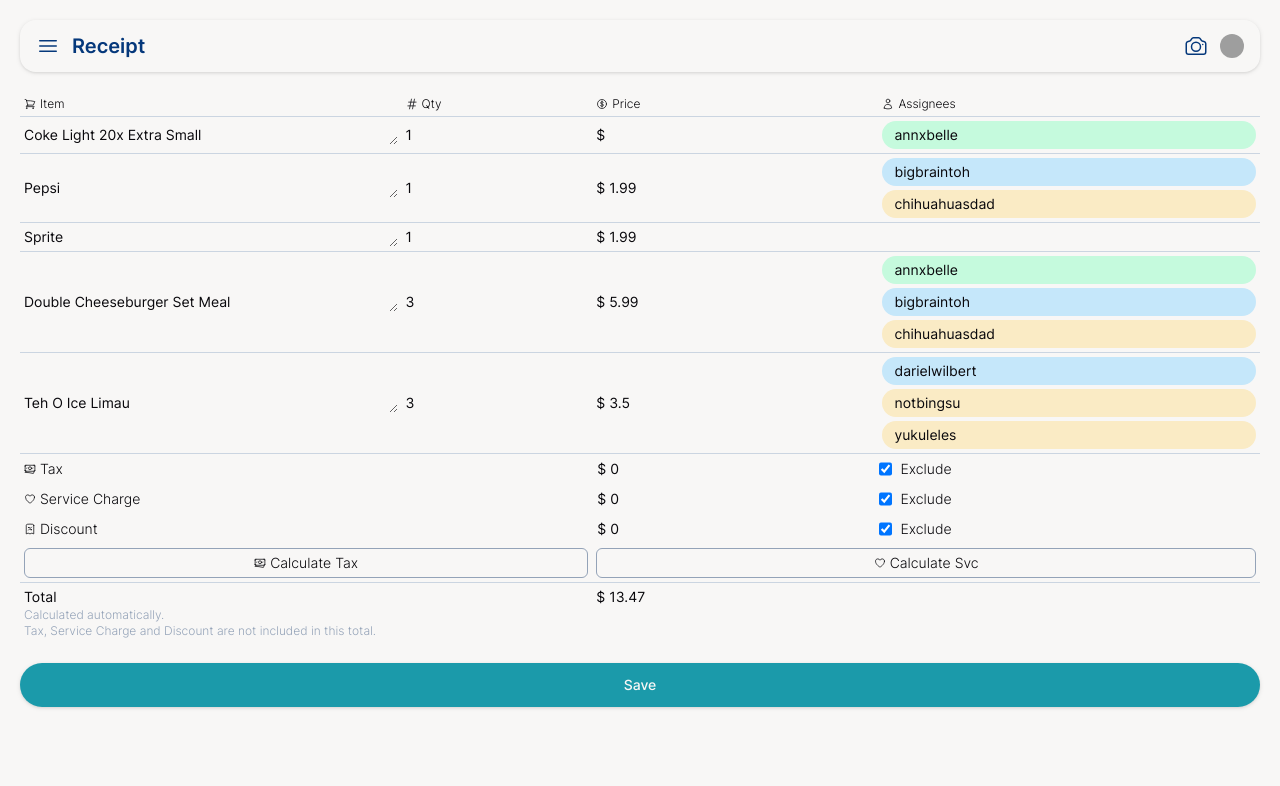
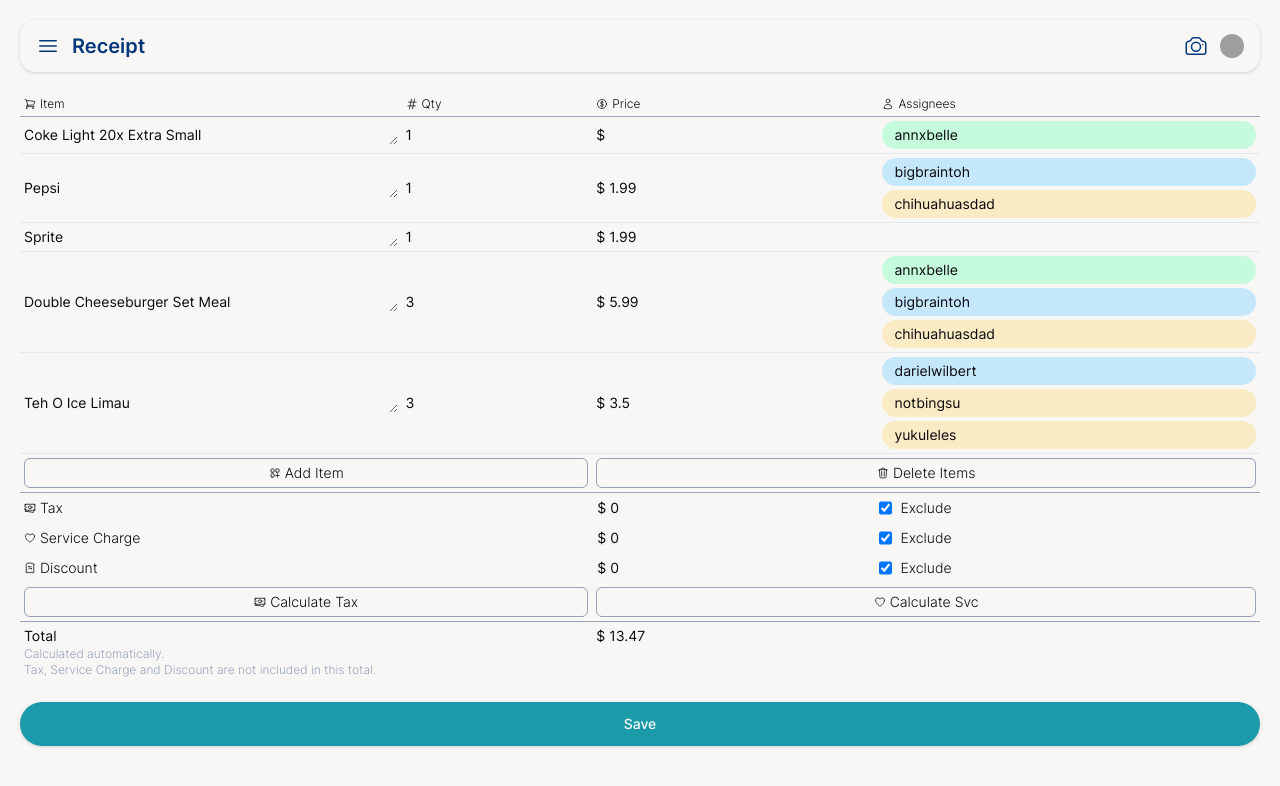
Before and after one commit to jamz903/fareshare, a React (Create React App) app in the folder frontend/: page /receipt_data in a window 1280 px wide. Shown: the top 786 px of the page. Built offline with nearby package versions, Linux system fonts and the light colour scheme; grey boxes are pictures that could not be loaded.

Commit message:
add item and delete item in receipt_data screen

```diff
--- a/frontend/src/features/home/Home.js
+++ b/frontend/src/features/home/Home.js
@@ -1,6 +1,5 @@
 import { useSelector } from 'react-redux';
 import RequireAuth from '../../components/RequireAuth';
-import NavBar from '../../components/NavBar';
 import NavBarLayout from '../../layouts/NavBarLayout';
 
 function Home() {
--- a/frontend/src/features/ocr/ReceiptData.js
+++ b/frontend/src/features/ocr/ReceiptData.js
@@ -1,5 +1,5 @@
 import NavBarLayout from "../../layouts/NavBarLayout";
-import { ShoppingCartIcon, CurrencyDollarIcon, HashtagIcon, UserIcon, XMarkIcon, PlusIcon, HeartIcon, BanknotesIcon, ReceiptPercentIcon } from "@heroicons/react/24/outline";
+import { ShoppingCartIcon, CurrencyDollarIcon, HashtagIcon, UserIcon, XMarkIcon, PlusIcon, HeartIcon, BanknotesIcon, ReceiptPercentIcon, TrashIcon, SquaresPlusIcon } from "@heroicons/react/24/outline";
 import TextareaAutoSize from "react-textarea-autosize";
 import { useState, useRef } from "react";
 import { PAYMENTMETHOD } from "./ReceiptJsonParser";
@@ -64,6 +64,16 @@ function AssigneeBubble({ friendIndex, onClick = () => { }, icon = null }) {
                 </div> : null
             }
         </div>
+    )
+}
+
+function TableButton({ className = '', onClick = () => { }, children }) {
+    return (
+        <button
+            onClick={onClick}
+            className={"border border-slate-400 rounded-md w-full font-light p-1 flex flex-row items-center gap-1 place-content-center " + className}>
+            {children}
+        </button>
     )
 }
 
@@ -189,11 +199,28 @@ export default function ReceiptData() {
         }
 
         return (
-            <tr className="border-y border-slate-300">
+            <tr className="border-y border-slate-200">
+                {
+                    deletionMode ?
+                        <td className="p-1">
+                            <input
+                                type="checkbox"
+                                className="w-full h-full"
+                                defaultChecked={selectedRows.includes(dataRowIndex)}
+                                onChange={e => {
+                                    if (e.target.checked) {
+                                        setSelectedRows([...selectedRows, dataRowIndex]);
+                                    } else {
+                                        setSelectedRows(selectedRows.filter(i => i !== dataRowIndex));
+                                    }
+                                }} />
+                        </td> : null
+                }
                 <td className="p-1">
                     <TextareaAutoSize
                         key={`textarea-${dataRowIndex}`}
                         defaultValue={m_name}
+                        placeholder="Enter item name"
                         onChange={e => setName(e.target.value)}
                         onBlur={e => changeItemName(e.target.value, dataRowIndex)}
                         className="w-full bg-seasalt align-top" />
@@ -361,6 +388,38 @@ export default function ReceiptData() {
         }
     }
 
+    // add row
+    const addRow = () => {
+        const new_items = [...items];
+        new_items.push({
+            name: "",
+            price: 0.00,
+            quantity: 0,
+            assigneesIndexes: []
+        });
+        setItems(new_items);
+    };
+    // deletion mode
+    const [deletionMode, setDeletionMode] = useState(false);
+    const [selectedRows, setSelectedRows] = useState([]);
+    const openDeletionMode = () => {
+        setDeletionMode(true);
+        setSelectedRows([]);
+    };
+    const closeDeletionMode = () => {
+        setDeletionMode(false);
+        setSelectedRows([]);
+    };
+    // delete rows
+    const deleteRows = (indexes) => {
+        let new_items = [...items];
+        new_items = new_items.filter((item, index) => {
+            return !indexes.includes(index);
+        });
+        setItems(new_items);
+        closeDeletionMode();
+    };
+
     return (
         <NavBarLayout navBarText="Receipt" className="text-sm">
             {
@@ -370,7 +429,13 @@ export default function ReceiptData() {
             <div className="w-full px-5 flex flex-col gap-5">
                 <table className="w-full table-fixed border-collapse">
                     <thead>
-                        <tr className="border-b border-slate-300 text-xs">
+                        <tr className="border-b border-slate-400 text-xs">
+                            {
+                                deletionMode ?
+                                    <th className="w-1/12 text-center p-1">
+                                    </th>
+                                    : null
+                            }
                             <th className="w-4/12 text-start font-light p-1 overflow-clip">
                                 <div className="flex flex-row items-center">
                                     <ShoppingCartIcon className="h-3 w-3 mr-1" />
@@ -406,10 +471,77 @@ export default function ReceiptData() {
                         </tr>
                     </thead>
                     <tbody>
+                        {/** Receipt Items */}
                         {items.map((item, index) => {
-                            return <ReceiptDataRow key={`receipt-data-row-${index}`} name={item.name} price={item.price} quantity={item.qty} assigneesIndexes={item.assigneesIndexes} dataRowIndex={index} />;
+                            return <ReceiptDataRow
+                                key={`receipt-data-row-${index}`}
+                                name={item.name}
+                                price={item.price}
+                                quantity={item.qty}
+                                assigneesIndexes={item.assigneesIndexes}
+                                dataRowIndex={index} />;
                         })}
+                        <tr className="border-b border-slate-400">
+                            {
+                                deletionMode ?
+                                    <td className="p-1">
+                                    </td>
+                                    : null
+                            }
+                            {
+                                deletionMode ?
+                                    <td className="p-1" colSpan={2}>
+                                        <TableButton onClick={closeDeletionMode}>
+                                            <div className="w-3 h-3">
+                                                <XMarkIcon className="w-3 h-3" />
+                                            </div>
+                                            <div>
+                                                Cancel
+                                            </div>
+                                        </TableButton>
+                                    </td> :
+                                    <td className="p-1" colSpan={2}>
+                                        <TableButton onClick={addRow}>
+                                            <div className="w-3 h-3">
+                                                <SquaresPlusIcon className="w-3 h-3" />
+                                            </div>
+                                            <div>
+                                                Add Item
+                                            </div>
+                                        </TableButton>
+                                    </td>
+                            }
+                            {
+                                deletionMode ?
+                                    <td className="p-1" colSpan={2}>
+                                        <TableButton onClick={() => deleteRows(selectedRows)}>
+                                            <div className="w-3 h-3">
+                                                <TrashIcon className="w-3 h-3" />
+                                            </div>
+                                            <div>
+                                                Confirm
+                                            </div>
+                                        </TableButton>
+                                    </td> :
+                                    <td className="p-1" colSpan={2}>
+                                        <TableButton onClick={openDeletionMode}>
+                                            <div className="w-3 h-3">
+                                                <TrashIcon className="w-3 h-3" />
+                                            </div>
+                                            <div>
+                                                Delete Items
+                                            </div>
+                                        </TableButton>
+                                    </td>
+                            }
+                        </tr>
                         <tr>
+                            {
+                                deletionMode ?
+                                    <td className="p-1">
+                                    </td>
+                                    : null
+                            }
                             <td className="p-1" colSpan={2}>
                                 <div className="flex flex-row gap-1 items-center font-light">
                                     <BanknotesIcon className="h-3 w-3" />
@@ -448,6 +580,12 @@ export default function ReceiptData() {
                             </td>
                         </tr>
                         <tr>
+                            {
+                                deletionMode ?
+                                    <td className="p-1">
+                                    </td>
+                                    : null
+                            }
                             <td className="p-1" colSpan={2}>
                                 <div className="flex flex-row gap-1 items-center font-light">
                                     <div className="w-3">
@@ -488,6 +626,12 @@ export default function ReceiptData() {
                             </td>
                         </tr>
                         <tr>
+                            {
+                                deletionMode ?
+                                    <td className="p-1">
+                                    </td>
+                                    : null
+                            }
                             <td className="p-1" colSpan={2}>
                                 <div className="flex flex-row gap-1 items-center font-light">
                                     <ReceiptPercentIcon className="h-3 w-3" />
@@ -525,36 +669,40 @@ export default function ReceiptData() {
                             </td>
                         </tr>
                         <tr>
+                            {
+                                deletionMode ?
+                                    <td className="p-1">
+                                    </td>
+                                    : null
+                            }
                             <td className="p-1" colSpan={2}>
-                                <button
-                                    onClick={updateTax}
-                                    className="border border-slate-400 rounded-md w-full font-light p-1">
-                                    <div className="flex flex-row items-center gap-1 place-content-center">
+                                <TableButton onClick={updateTax}>
                                     <div className="w-3 h-3">
                                         <BanknotesIcon className="w-3 h-3" />
                                     </div>
                                     <div>
                                         Calculate Tax
                                     </div>
-                                    </div>
-                                </button>
+                                </TableButton>
                             </td>
                             <td className="p-1" colSpan={2}>
-                                <button
-                                    onClick={updateSvc}
-                                    className="border border-slate-400 rounded-md w-full font-light p-1">
-                                    <div className="flex flex-row items-center gap-1 place-content-center">
+                                <TableButton onClick={updateSvc}>
                                     <div className="w-3 h-3">
                                         <HeartIcon className="w-3 h-3" />
                                     </div>
                                     <div>
                                         Calculate Svc
                                     </div>
-                                    </div>
-                                </button>
+                                </TableButton>
                             </td>
                         </tr>
-                        <tr className="border-t border-slate-300">
+                        <tr className="border-t border-slate-400">
+                            {
+                                deletionMode ?
+                                    <td className="p-1">
+                                    </td>
+                                    : null
+                            }
                             <td className="p-1" colSpan={2}>
                                 <div>
                                     Total
@@ -579,6 +727,7 @@ export default function ReceiptData() {
                         </tr>
                     </tbody>
                 </table>
+
                 <Button className="" onClick={() => { }}>Save</Button>
             </div>
 
```
Lines whose indentation alone changed are shown as unchanged.
